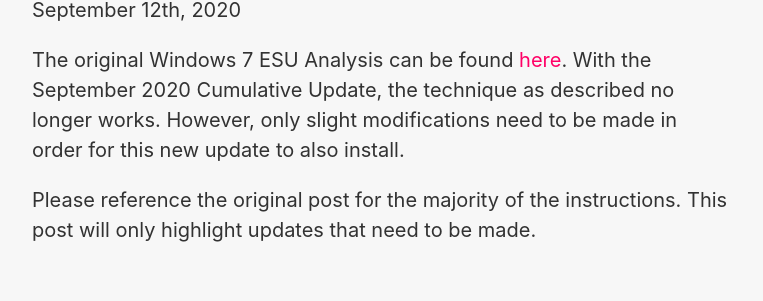
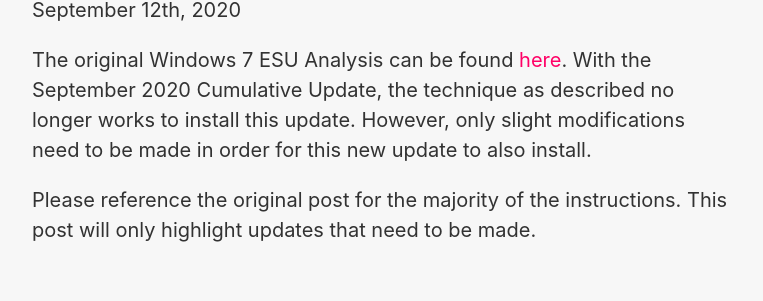
Before and after one commit to HackAndPwn/HackAndPwn.github.io, a Jekyll site: the page built from _posts/2020-09-12-windows-7-esu-analysis-updates.md, in a window 1280 px wide. Shown: the part 255-556 px from the top of the page, without its empty margins (258-1021 px from the left). Built offline with Jekyll 4.4.1, drawn with Linux system fonts in a browser that asks for light colours.

Commit message:
Updated analysis updates

```diff
--- a/_posts/2020-09-12-windows-7-esu-analysis-updates.md
+++ b/_posts/2020-09-12-windows-7-esu-analysis-updates.md
@@ -5,7 +5,7 @@
 tags: draft
 ---
 
-The original Windows 7 ESU Analysis can be found [here](https://hackandpwn.com/2020-04-28-windows-7-esu-analysis).  With the September 2020 Cumulative Update, the technique as described no longer works.  However, only slight modifications need to be made in order for this new update to also install.
+The original Windows 7 ESU Analysis can be found [here](https://hackandpwn.com/2020-04-28-windows-7-esu-analysis).  With the September 2020 Cumulative Update, the technique as described no longer works to install this update.  However, only slight modifications need to be made in order for this new update to also install.
 
 Please reference the original post for the majority of the instructions.  This post will only highlight updates that need to be made.
 
```
